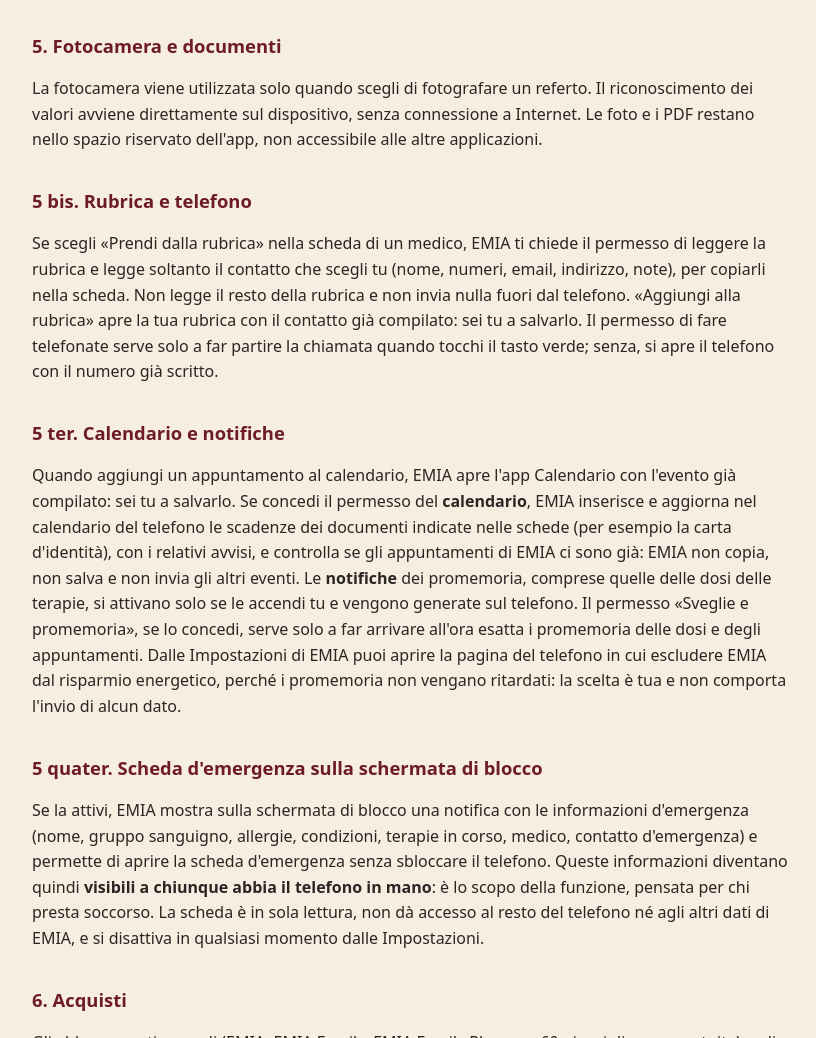
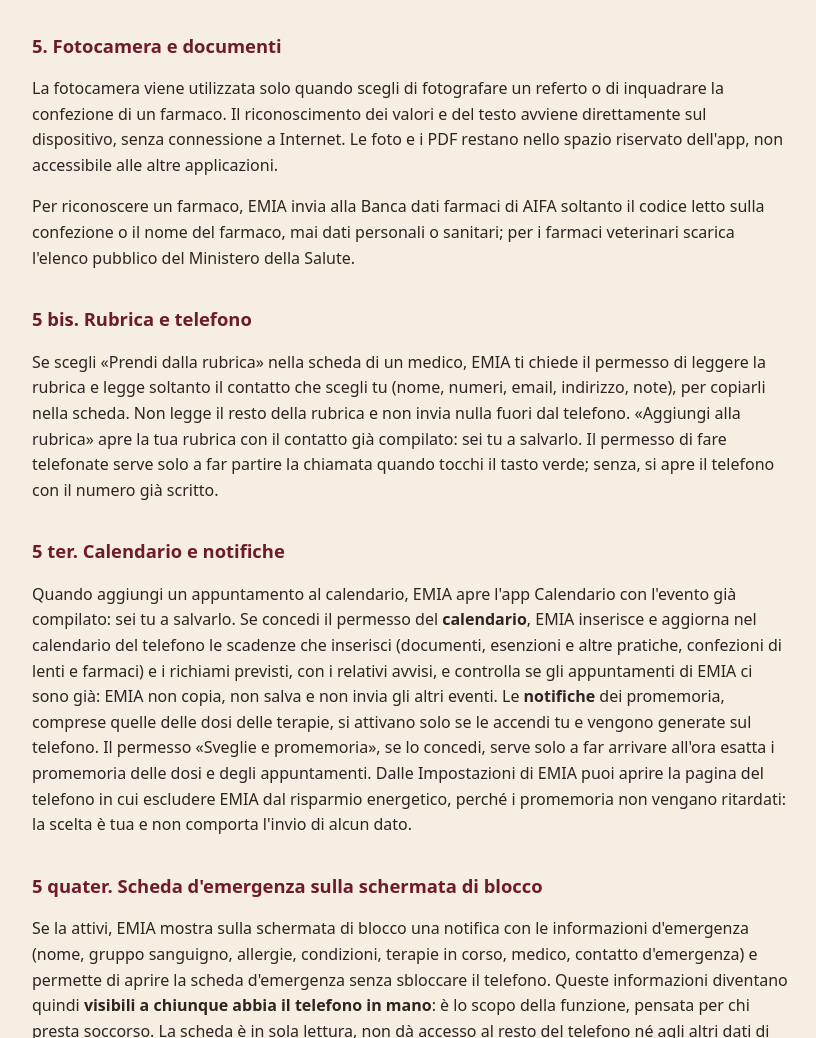
Before and after one commit to mpstudios56/emia-privacy, a plain HTML site: page index.html in a window 1280 px wide. Shown: the part 1630-2668 px from the top of the page, without its empty margins (228-1044 px from the left). Drawn offline with Linux system fonts and the light colour scheme.

Commit message:
Informativa privacy per EMIA 1.4.0: ricerca del farmaco in AIFA per codice o nome; tutte le scadenze nel calendario

```diff
--- a/index.html
+++ b/index.html
@@ -74,9 +74,12 @@ o di tracciamento.</p>
 </ul>
 
 <h2>5. Fotocamera e documenti</h2>
-<p>La fotocamera viene utilizzata solo quando scegli di fotografare un referto. Il riconoscimento dei valori
-avviene direttamente sul dispositivo, senza connessione a Internet. Le foto e i PDF restano nello spazio
-riservato dell'app, non accessibile alle altre applicazioni.</p>
+<p>La fotocamera viene utilizzata solo quando scegli di fotografare un referto o di inquadrare la confezione di un
+farmaco. Il riconoscimento dei valori e del testo avviene direttamente sul dispositivo, senza connessione a
+Internet. Le foto e i PDF restano nello spazio riservato dell'app, non accessibile alle altre applicazioni.</p>
+<p>Per riconoscere un farmaco, EMIA invia alla Banca dati farmaci di AIFA soltanto il codice letto sulla
+confezione o il nome del farmaco, mai dati personali o sanitari; per i farmaci veterinari scarica l'elenco
+pubblico del Ministero della Salute.</p>
 
 <h2>5 bis. Rubrica e telefono</h2>
 <p>Se scegli «Prendi dalla rubrica» nella scheda di un medico, EMIA ti chiede il permesso di leggere la rubrica
@@ -88,8 +91,8 @@ partire la chiamata quando tocchi il tasto verde; senza, si apre il telefono con
 <h2>5 ter. Calendario e notifiche</h2>
 <p>Quando aggiungi un appuntamento al calendario, EMIA apre l'app Calendario con l'evento già compilato: sei tu
 a salvarlo. Se concedi il permesso del <strong>calendario</strong>, EMIA inserisce e aggiorna nel calendario del
-telefono le scadenze dei documenti indicate nelle schede (per esempio la carta d'identità), con i relativi
-avvisi, e controlla se gli appuntamenti di EMIA ci sono già: EMIA non copia, non salva e non invia gli altri
+telefono le scadenze che inserisci (documenti, esenzioni e altre pratiche, confezioni di lenti e farmaci) e i
+richiami previsti, con i relativi avvisi, e controlla se gli appuntamenti di EMIA ci sono già: EMIA non copia, non salva e non invia gli altri
 eventi. Le <strong>notifiche</strong> dei promemoria, comprese quelle delle dosi delle terapie, si attivano solo
 se le accendi tu e vengono generate sul telefono. Il permesso «Sveglie e promemoria», se lo concedi, serve solo
 a far arrivare all'ora esatta i promemoria delle dosi e degli appuntamenti. Dalle Impostazioni di EMIA puoi
```
Also changed, not shown: en.html (+7 -3 lines).
